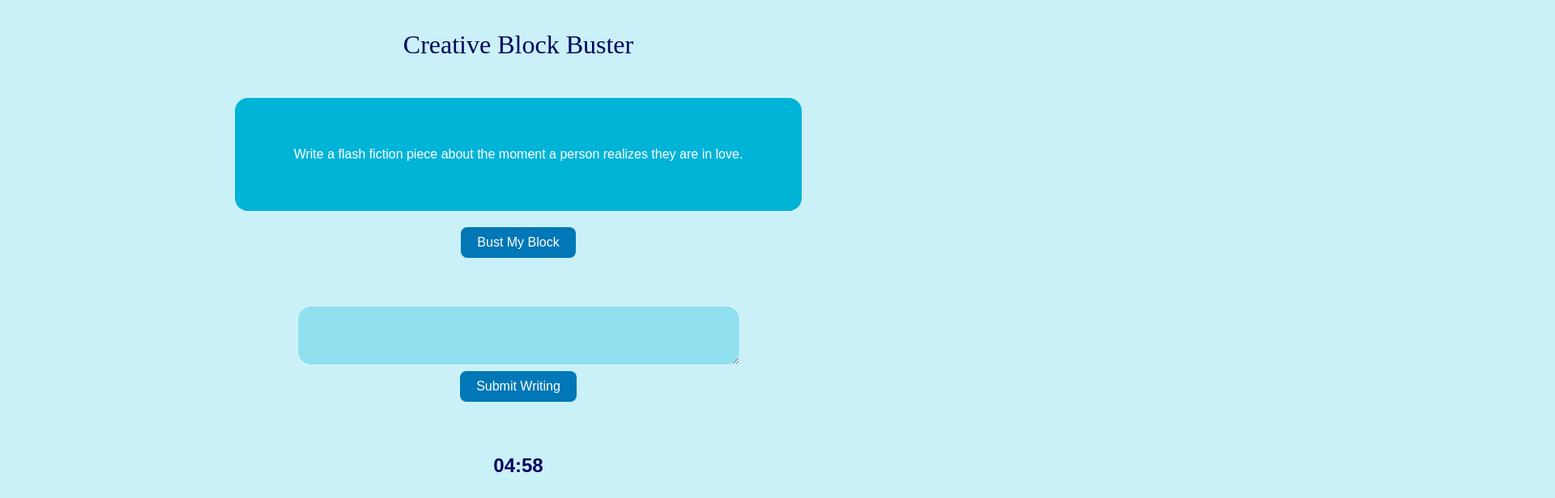
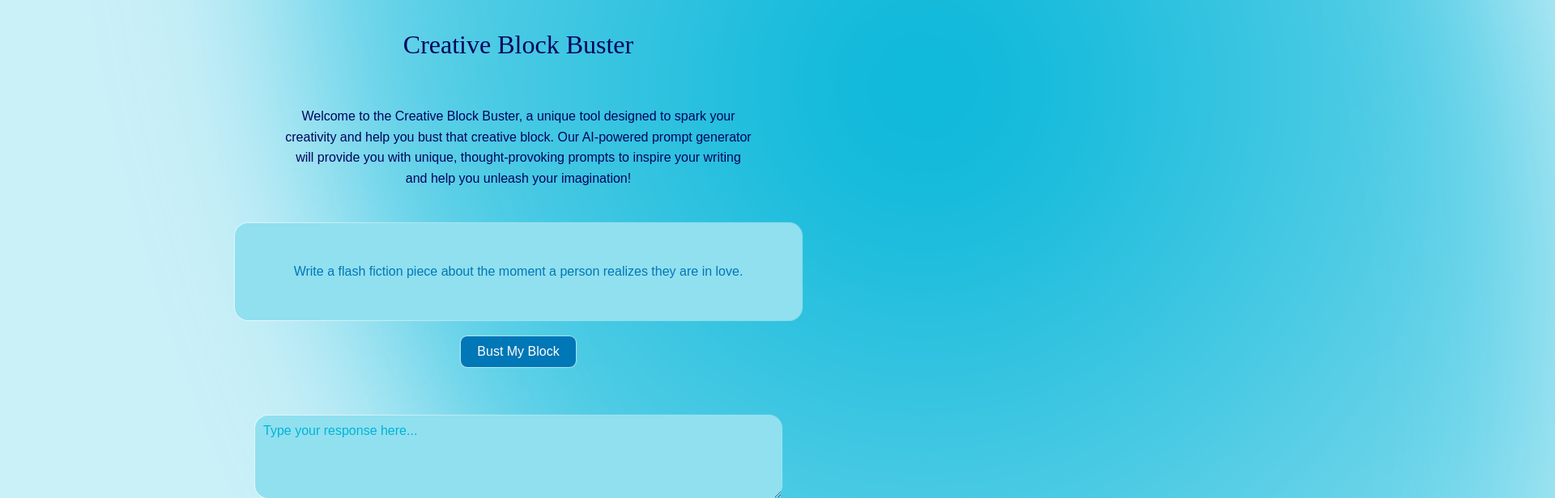
Before and after one commit to vikram-twodesign/block-buster, a plain HTML site: page index.html in a window 1280 px wide. Both pictures are taken after a click on the button "Bust My Block". Shown: the top 616 px of the page at 81% size, 1920 px wide, since content can reach past the window. Drawn offline with Linux system fonts and the light colour scheme; a web font is replaced by a local one.

Commit message:
Add files via upload

```diff
--- a/index.html
+++ b/index.html
@@ -4,16 +4,72 @@
     <meta charset="UTF-8">
     <meta name="viewport" content="width=device-width, initial-scale=1.0">
     <title>CREATIVE BLOCK BUSTER</title>
+
+
     <link rel="stylesheet" href="https://use.typekit.net/oqm8rib.css">
     <link rel="stylesheet" href="static/styles.css">
+
+    <style>
+    body {
+        overflow: hidden;
+        position: relative;
+    }
+
+    <style>
+    body {
+        overflow: hidden;
+        position: relative;
+    }
+
+    .blob {
+        position: absolute;
+        width: 200%;
+        height: 200%;
+        top: -50%;
+        left: -50%;
+        background: radial-gradient(circle at 50% 50%, #00b4d8, #caf0f8);
+        border-radius: 50%;
+        animation: blob 40s infinite linear;
+        z-index: -1;
+        filter: blur(100px);
+    }
+
+    @keyframes blob {
+        0% {
+            transform: translateY(0) translateX(0) rotate(0deg);
+        }
+        25% {
+            transform: translateY(-25%) translateX(25%) rotate(90deg);
+        }
+        50% {
+            transform: translateY(0) translateX(50%) rotate(180deg);
+        }
+        75% {
+            transform: translateY(25%) translateX(25%) rotate(270deg);
+        }
+        100% {
+            transform: translateY(0) translateX(0) rotate(360deg);
+        }
+    }
+</style>
+
+
+
+
+
 </head>
 <body>
+  <div class="blob"></div>
+
     <div class="container">
         <h1>Creative Block Buster</h1>
+        <p class="intro-text">
+            Welcome to the Creative Block Buster, a unique tool designed to spark your creativity and help you bust that creative block. Our AI-powered prompt generator will provide you with unique, thought-provoking prompts to inspire your writing and help you unleash your imagination!
+        </p>
         <div id="prompt-output" class="prompt-output"></div>
         <button id="generate-prompt-btn" class="button">Bust My Block</button>
-        <textarea id="user-response-input" rows="4" cols="50"></textarea>
-        <button id="submit-response-btn" class="button">Submit Writing</button>
+        <textarea id="user-response-input" rows="4" cols="50" placeholder="Type your response here..."></textarea>
+        <button id="submit-response-btn" class="button">Submit Your Micro Masterpiece</button>
         <div id="success-message" class="success-message"></div>
         <div id="timer" class="timer"></div>
     </div>
--- a/static/scripts.js
+++ b/static/scripts.js
@@ -125,12 +125,15 @@ function init() {
     generatePromptBtn.addEventListener('click', () => {
         promptOutput.textContent = generatePrompt();
         userResponseInput.value = '';
+        successMessageDisplay.style.display = 'none'; // Add this line to hide the success message
         startTimer(300, timerDisplay);
     });
 
     submitResponseBtn.addEventListener('click', () => {
         successMessageDisplay.textContent = 'Great job! Look at you, such a natural!';
+        successMessageDisplay.style.display = 'block'; // Add this line to show the success message
         clearInterval(timerInterval);
+        sendDataToGoogleForm(userResponseInput.value);
     });
 }
 
@@ -156,4 +159,21 @@ function tick(display, timeRemaining) {
     display.textContent = formattedMinutes + ':' + formattedSeconds;
 }
 
+
+
+function sendDataToGoogleForm(userResponse) {
+  const url = 'https://docs.google.com/forms/d/e/1FAIpQLSf_zllJfg8kbKkwU1uyoahczmD6-0V9lU8albx1aOWGV0ZLUg/formResponse?usp=pp_url&entry.729517572={response}';
+  const formUrl = url.replace('{response}', encodeURIComponent(userResponse));
+  fetch(formUrl, {
+    method: 'POST',
+    mode: 'no-cors',
+    headers: {
+      'Content-Type': 'application/x-www-form-urlencoded',
+    },
+  });
+}
+
+
+
+
 init();
--- a/static/styles.css
+++ b/static/styles.css
@@ -6,6 +6,19 @@ body {
     color: #03045e;
     line-height: 1.6;
 }
+
+.intro-text {
+  font-family: "nunito", sans-serif;
+  font-weight: 400;
+  font-style: normal;
+  font-size: 1rem;
+  text-align: center;
+  padding: 10px 60px;
+  color: #03045e; /* Change the color as needed */
+  margin-bottom: 2rem;
+}
+
+
 
 .container {
     max-width: 700px;
@@ -24,8 +37,8 @@ h1 {
 }
 
 .prompt-output {
-    background-color: #00b4d8;
-    color: #fff;
+    background-color: #90e0ef;
+    color: #0077b6;
     padding: 20px;
     margin-bottom: 20px;
     display: flex;
@@ -33,7 +46,7 @@ h1 {
     justify-content: center;
     border-radius: 16px;
     box-shadow: 0px 0px 1px 1px rgba(255, 255, 255, 0.5);
-    min-height: 100px;
+    min-height: 80px;
 }
 
 .button {
@@ -45,8 +58,10 @@ h1 {
     cursor: pointer;
     margin: 0 auto;
     margin-bottom: 60px;
+    margin-top: 10px;
     font-size: 16px;
     border-radius: 8px;
+    box-shadow: 0px 0px 1px 1px rgba(255, 255, 255, 0.5);
 }
 
 .button:hover {
@@ -58,11 +73,11 @@ input[type="text"] {
     padding: 8px 24px;
     background-color: #90e0ef;
     color: #03045e;
-    border-radius: 8px;
+    border-radius: 16px;
     font-family: "nunito", sans-serif;
     font-weight: 400;
     font-style: normal;
-    font-size: 14px;
+    font-size: 16px;
     margin: 10px 0;
     resize: none;
     overflow-wrap: break-word;
@@ -74,15 +89,28 @@ input[type="text"] {
     font-family: "nunito", sans-serif;
     font-weight: 400;
     font-style: normal;
+    font-size: 16px;
+    color: #0077b6;
     background-color: #90e0ef;
-    width: 75%;
+    width: 90%;
     border-radius: 16px;
     outline: none;
     border: none;
     padding-left: 10px;
     padding-right: 10px;
     padding-top: 10px;
+    padding-bottom: 20px;
     box-shadow: 0px 0px 1px 1px rgba(255, 255, 255, 0.5);
+}
+
+
+/* Change the color of the placeholder text for textarea */
+textarea::placeholder {
+  font-family: "nunito", sans-serif;
+  font-weight: 400;
+  font-style: normal;
+  color: #00b4d8; /* Change this to the color you want */
+  opacity: 1; /* Adjust the opacity if needed */
 }
 
 
```
